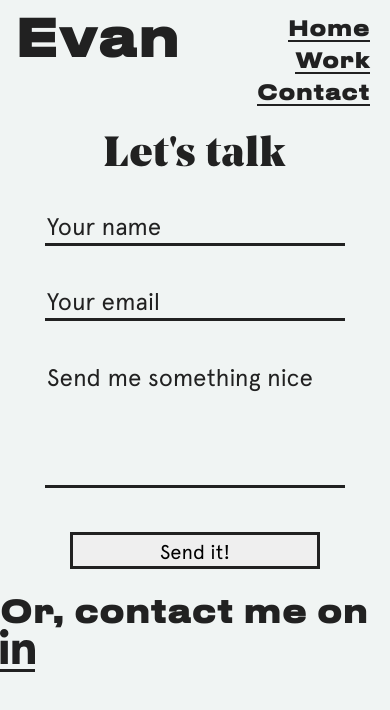
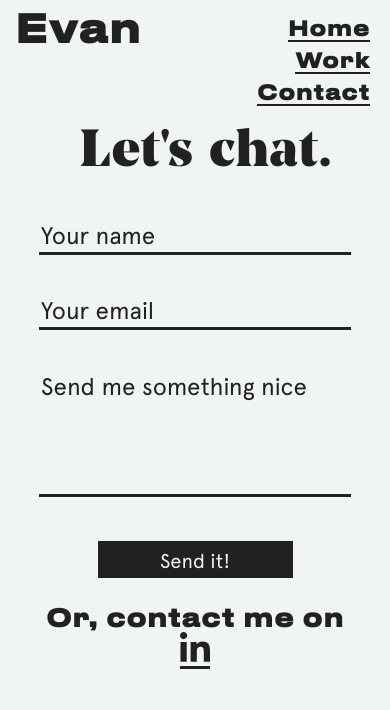
Before and after one commit to Evvn/evan-evan-evan, a React (Create React App) app: page /contact in a window 390 px wide. Shown: the top 710 px of the page. Built offline with nearby package versions, Linux system fonts and the light colour scheme; a web font is replaced by a local one.

Commit message:
contact page finished up

```diff
--- a/src/App.css
+++ b/src/App.css
@@ -142,6 +142,52 @@ select:-webkit-autofill:focus {
   justify-content: center;
   align-items: center;
   flex-direction: column;
+  margin-top: -20px;
+}
+.contact-page h1 {
+  font-size: 62px;
+  display: flex;
+  justify-content: flex-start;
+  margin-bottom: 80px;
+}
+.contact-page h1 .text {
+  position: absolute;
+  margin-left: -130px;
+  height: 40px;
+  margin-top: -20px;
+  color: #212121;
+}
+.contact-page h1 p {
+  display: inline-block;
+  vertical-align: top;
+  margin: 0;
+}
+.contact-page h1 .word {
+  position: absolute;
+  width: 200px;
+  margin-left: 0.3em;
+  opacity: 0;
+}
+.contact-page h1 .letter {
+  display: inline-block;
+  position: relative;
+  float: left;
+  transform: translateZ(25px);
+  transform-origin: 50% 50% 25px;
+}
+.contact-page h1 .letter.out {
+  transform: rotateX(90deg);
+  transition: transform 0.32s cubic-bezier(0.55, 0.055, 0.675, 0.19);
+}
+.contact-page h1 .letter.behind {
+  transform: rotateX(-90deg);
+}
+.contact-page h1 .letter.in {
+  transform: rotateX(0deg);
+  transition: transform 0.38s cubic-bezier(0.175, 0.885, 0.32, 1.275);
+}
+.contact-page h1 .dark {
+  color: #212121;
 }
 .contact-page .alt-contact {
   font-family: "Druk Text Wide", sans-serif;
@@ -154,6 +200,8 @@ select:-webkit-autofill:focus {
 }
 .contact-page button {
   border: 3px solid #212121;
+  color: #F0F4F3;
+  background-color: #212121;
   width: 250px;
   font-size: 20px;
   font-family: inherit;
@@ -479,13 +527,18 @@ select:-webkit-autofill:focus {
 }
 
 @media screen and (max-width: 768px) {
+  .my-name {
+    font-size: 38px;
+  }
+
   .home-page h1 {
+    margin-top: 50px;
     width: 95vw;
   }
   .home-page .wrapper {
     text-align: center;
     position: fixed;
-    top: -100px;
+    top: -90px;
     z-index: -1;
   }
   .home-page svg {
@@ -495,6 +548,10 @@ select:-webkit-autofill:focus {
 
   .work-page {
     margin: 0 auto;
+    margin-top: 110px;
+  }
+  .work-page h1 {
+    font-size: 52px;
   }
   .work-page .work-desc {
     width: 70vw;
@@ -522,6 +579,36 @@ select:-webkit-autofill:focus {
   .work-page .t-a-s .heading h1 {
     font-size: 54px;
   }
+
+  .contact-page h1 {
+    font-size: 52px;
+    margin-top: 60px;
+  }
+  .contact-page .text {
+    padding-left: 15px;
+  }
+  .contact-page .form-group, .contact-page form {
+    width: 80vw;
+    margin: 0 auto;
+  }
+  .contact-page button {
+    width: 50vw;
+  }
+  .contact-page input, .contact-page textarea {
+    margin-left: auto;
+    margin-right: auto;
+    min-width: 0;
+    width: 80vw;
+  }
+  .contact-page .alt-contact {
+    font-size: 24px;
+    width: 80vw;
+    text-align: center;
+  }
+  .contact-page .alt-contact img {
+    width: 30px;
+    margin-bottom: -7px;
+  }
 }
 
 /*# sourceMappingURL=App.css.map */
--- a/src/App.scss
+++ b/src/App.scss
@@ -180,11 +180,69 @@ select:-webkit-autofill:focus {
 }
 
 .contact-page {
-
   display: flex;
   justify-content: center;
   align-items: center;
   flex-direction: column;
+  margin-top: -20px;
+
+  h1 {
+    font-size: 62px;
+    display: flex;
+    justify-content: flex-start;
+    margin-bottom: 80px;
+
+    .text {
+      position: absolute;
+      // width: 500px;
+      // left: 50%;
+      // margin-left: -225px;
+      margin-left: -130px;
+      height: 40px;
+      // top: 50%;
+      margin-top: -20px;
+      color: $black;
+    }
+
+    p {
+      display: inline-block;
+      vertical-align: top;
+      margin: 0;
+    }
+
+    .word {
+      position: absolute;
+      width: 200px;
+      margin-left: .3em;
+      opacity: 0;
+    }
+
+    .letter {
+      display: inline-block;
+      position: relative;
+      float: left;
+      transform: translateZ(25px);
+      transform-origin: 50% 50% 25px;
+    }
+
+    .letter.out {
+      transform: rotateX(90deg);
+      transition: transform 0.32s cubic-bezier(0.55, 0.055, 0.675, 0.19);
+    }
+
+    .letter.behind {
+      transform: rotateX(-90deg);
+    }
+
+    .letter.in {
+      transform: rotateX(0deg);
+      transition: transform 0.38s cubic-bezier(0.175, 0.885, 0.32, 1.275);
+    }
+
+    .dark {
+      color: $black;
+    }
+  }
 
   .alt-contact {
     font-family: "Druk Text Wide", sans-serif;
@@ -199,6 +257,8 @@ select:-webkit-autofill:focus {
 
   button {
     border: 3px solid $black;
+    color: $white;
+    background-color: $black;
     width: 250px;
     font-size: 20px;
     font-family: inherit;
@@ -438,16 +498,21 @@ select:-webkit-autofill:focus {
     // background-color: cyan;
   }
 
+  .my-name {
+    font-size: 38px;
+  }
+
   .home-page {
 
     h1 {
+      margin-top: 50px;
       width: 95vw;
     }
 
     .wrapper{
       text-align:center;
       position: fixed;
-      top: -100px;
+      top: -90px;
       z-index: -1;
     }
 
@@ -460,6 +525,11 @@ select:-webkit-autofill:focus {
 
   .work-page {
     margin: 0 auto;
+    margin-top: 110px;
+
+    h1 {
+      font-size: 52px;
+    }
 
     .work-desc {
       width: 70vw;
@@ -497,4 +567,42 @@ select:-webkit-autofill:focus {
       }
     }
   }
+
+  .contact-page {
+    h1 {
+      font-size: 52px;
+      margin-top: 60px;
+    }
+
+    .text {
+      padding-left: 15px;
+    }
+
+    .form-group, form {
+      width: 80vw;
+      margin: 0 auto;
+    }
+
+    button {
+      width: 50vw;
+    }
+
+    input, textarea {
+      margin-left: auto;
+      margin-right: auto;
+      min-width: 0;
+      width: 80vw;
+    }
+
+    .alt-contact {
+      font-size: 24px;
+      width: 80vw;
+      text-align: center;
+
+      img {
+        width: 30px;
+        margin-bottom: -7px;
+      }
+    }
+  }
 }
--- a/src/Contact.js
+++ b/src/Contact.js
@@ -18,7 +18,10 @@ class Contact extends React.Component {
         email: '',
         subject: '',
         message: ''
-      }
+      },
+      words: document.getElementsByClassName('word'),
+      wordArray: [],
+      currentWord: 0,
     }
   }
 
@@ -89,14 +92,14 @@ class Contact extends React.Component {
 
     document.querySelectorAll('input').forEach((node) => {
       node.style.pointerEvents = 'none';
-      node.style.backgroundColor = '#ffffff'
+      node.style.backgroundColor = '#F0F4F3'
       node.placeholder = ''
       node.disabled = true
 
     })
     document.querySelectorAll('textarea').forEach((node) => {
       node.style.pointerEvents = 'none';
-      node.style.backgroundColor = '#ffffff'
+      node.style.backgroundColor = '#F0F4F3'
       node.placeholder = ''
       node.disabled = true
     })
@@ -112,12 +115,98 @@ class Contact extends React.Component {
     this.setState({name: this.state.name, email: this.state.email, subject: '', message: this.state.message})
   }
 
+  componentDidMount() {
+    let words = this.state.words
+    let currentWord = this.state.currentWord
+    words[currentWord].style.opacity = 1;
+    for (let i = 0; i < words.length; i++) {
+      this.splitLetters(words[i]);
+    }
+
+    this.changeWord();
+
+    setInterval(this.changeWord, 2000);
+  }
+
+  changeWord = () => {
+    let words = this.state.words
+    let currentWord = this.state.currentWord
+    let wordArray = this.state.wordArray
+    let cw = wordArray[currentWord];
+    let nw = currentWord === words.length-1 ? wordArray[0] : wordArray[currentWord+1];
+    for (let i = 0; i < cw.length; i++) {
+      this.animateLetterOut(cw, i);
+    }
+
+    for (let i = 0; i < nw.length; i++) {
+      nw[i].className = 'letter behind';
+      nw[0].parentElement.style.opacity = 1;
+      this.animateLetterIn(nw, i);
+    }
+
+    currentWord = (currentWord === wordArray.length-1) ? 0 : currentWord+1;
+    this.setState({
+      words: words,
+      currentWord: currentWord,
+      wordArray: wordArray
+    })
+  }
+
+  animateLetterIn(nw, i) {
+    setTimeout(function() {
+      nw[i].className = 'letter in';
+    }, 340+(i*80));
+  }
+
+  animateLetterOut(cw, i) {
+    setTimeout(function() {
+      cw[i].className = 'letter out';
+    }, i*80);
+  }
+
+  splitLetters(word) {
+    let wordArray = this.state.wordArray
+    let content = word.innerHTML;
+    word.innerHTML = '';
+    let letters = [];
+    for (let i = 0; i < content.length; i++) {
+      let letter = document.createElement('span');
+      letter.className = 'letter';
+      letter.innerHTML = content.charAt(i);
+      word.appendChild(letter);
+      letters.push(letter);
+    }
+
+    wordArray.push(letters);
+    this.setState({
+      wordArray: wordArray
+    })
+  }
+
+  componentWillUnmount() {
+    this.setState({
+      words: [],
+      wordArray: [],
+      currentWord: 0,
+    })
+  }
+
   render() {
 
     return (
       <div className="contact-page">
 
-        <h1>Let's talk</h1>
+        <h1>
+          <div className="text">
+            <p>Let's</p>
+          <p>
+            <span className="word black">talk.</span>
+            <span className="word black">meet.</span>
+            <span className="word black">work.</span>
+            <span className="word black">chat.</span>
+          </p>
+        </div>
+        </h1>
 
         <form id={this.props.id} className={this.props.className} name={this.props.name} method={this.props.method} action={this.props.action}>
 
--- a/src/Home.js
+++ b/src/Home.js
@@ -13,11 +13,11 @@ class Home extends React.Component {
         Melbourne, AU
       </p>
 
-      <div class="wrapper">
+      <div className="wrapper">
         <svg xmlns="http://www.w3.org/2000/svg" x="0px" y="0px" viewBox="0 0 288 288">
           <linearGradient id="PSgrad_0" x1="100%" x2="0%" y1="100%" y2="0%">
-            <stop offset="0%" stop-color="#212121" stop-opacity="1"/>
-            <stop offset="100%" stop-color="#212121" stop-opacity="1"/>
+            <stop offset="0%" stopColor="#212121" stopOpacity="1"/>
+            <stop offset="100%" stopColor="#212121" stopOpacity="1"/>
           </linearGradient>
           <path fill="#212121">
             <animate repeatCount="indefinite" attributeName="d" dur="15s" values="M37.5,186c-12.1-10.5-11.8-32.3-7.2-46.7c4.8-15,13.1-17.8,30.1-36.7C91,68.8,83.5,56.7,103.4,45 c22.2-13.1,51.1-9.5,69.6-1.6c18.1,7.8,15.7,15.3,43.3,33.2c28.8,18.8,37.2,14.3,46.7,27.9c15.6,22.3,6.4,53.3,4.4,60.2 c-3.3,11.2-7.1,23.9-18.5,32c-16.3,11.5-29.5,0.7-48.6,11c-16.2,8.7-12.6,19.7-28.2,33.2c-22.7,19.7-63.8,25.7-79.9,9.7 c-15.2-15.1,0.3-41.7-16.6-54.9C63,186,49.7,196.7,37.5,186z; M51,171.3c-6.1-17.7-15.3-17.2-20.7-32c-8-21.9,0.7-54.6,20.7-67.1c19.5-12.3,32.8,5.5,67.7-3.4C145.2,62,145,49.9,173,43.4 c12-2.8,41.4-9.6,60.2,6.6c19,16.4,16.7,47.5,16,57.7c-1.7,22.8-10.3,25.5-9.4,46.4c1,22.5,11.2,25.8,9.1,42.6 c-2.2,17.6-16.3,37.5-33.5,40.8c-22,4.1-29.4-22.4-54.9-22.6c-31-0.2-40.8,39-68.3,35.7c-17.3-2-32.2-19.8-37.3-34.8 C48.9,198.6,57.8,191,51,171.3z; M37.5,186c-12.1-10.5-11.8-32.3-7.2-46.7c4.8-15,13.1-17.8,30.1-36.7C91,68.8,83.5,56.7,103.4,45 c22.2-13.1,51.1-9.5,69.6-1.6c18.1,7.8,15.7,15.3,43.3,33.2c28.8,18.8,37.2,14.3,46.7,27.9c15.6,22.3,6.4,53.3,4.4,60.2 c-3.3,11.2-7.1,23.9-18.5,32c-16.3,11.5-29.5,0.7-48.6,11c-16.2,8.7-12.6,19.7-28.2,33.2c-22.7,19.7-63.8,25.7-79.9,9.7 c-15.2-15.1,0.3-41.7-16.6-54.9C63,186,49.7,196.7,37.5,186z	"/>
```
Also changed, not shown: 1 other file (tests, documents, lock files or other folders).
